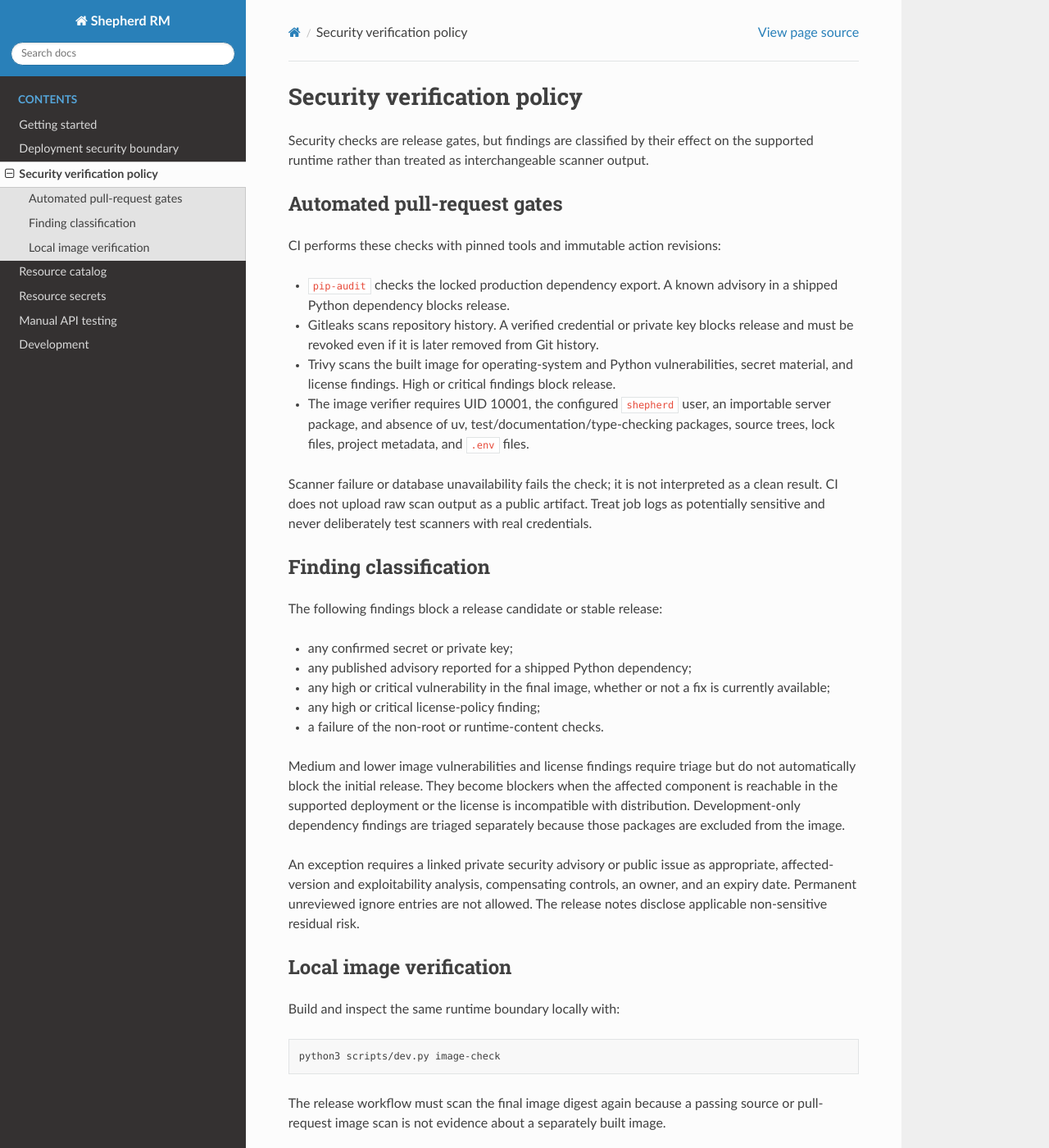
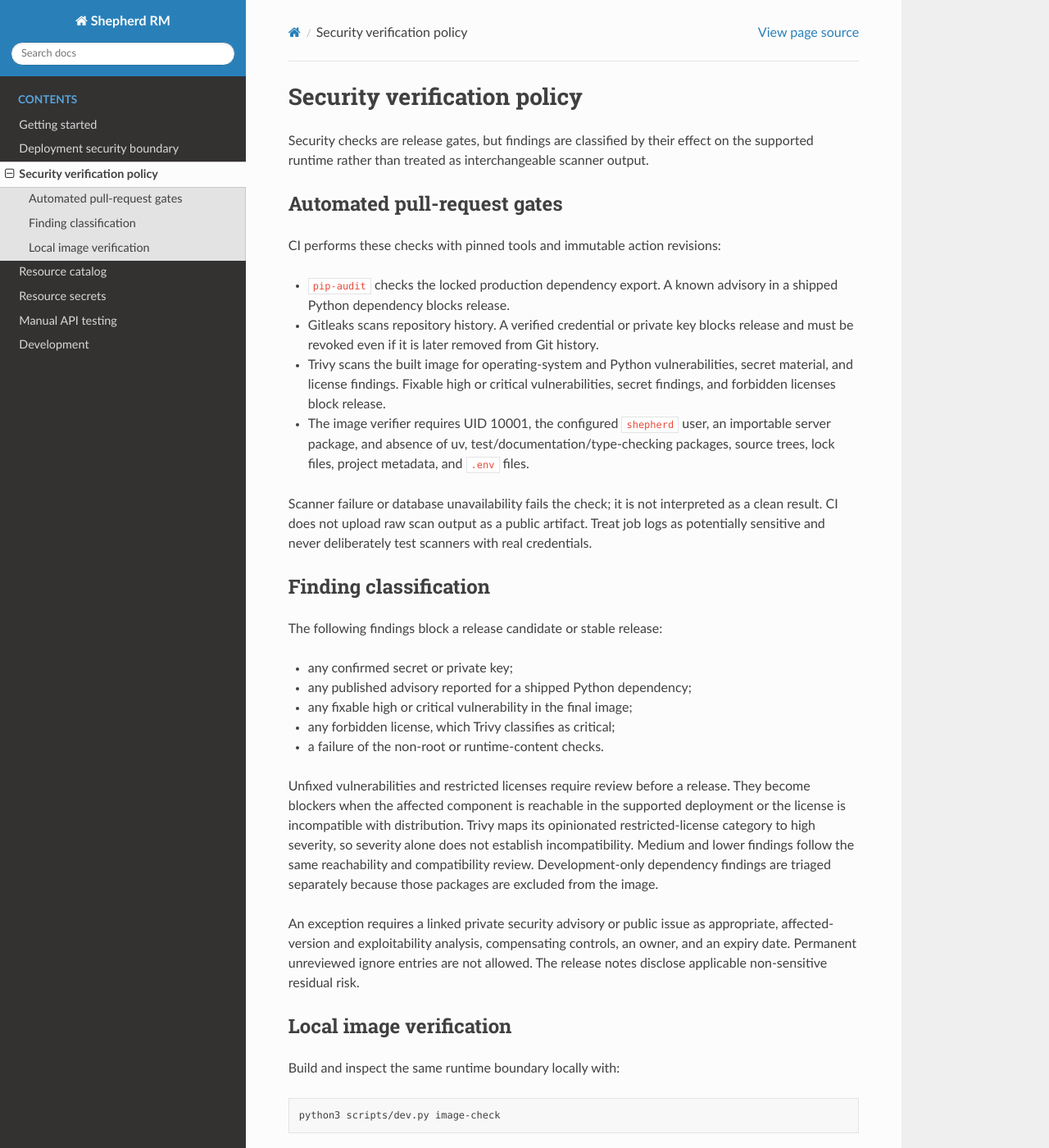
Before and after one commit to nassauwinter/shepherdrm, a Sphinx documentation site: the page built from docs/security-controls.md, in a window 1280 px wide and 1400 px high. Shown: the whole window at 82% size. Built offline with Sphinx 7.4.7 and the Read the Docs theme 3.1.0, drawn with Linux system fonts in a browser that asks for light colours.

Commit message:
Security (CI): Classify image findings accurately
Patch runtime OS packages before image verification.

Block fixable high or critical vulnerabilities and forbidden licenses. Review unfixed vulnerabilities and restricted licenses separately.

```diff
--- a/docs/security-controls.md
+++ b/docs/security-controls.md
@@ -12,7 +12,8 @@ CI performs these checks with pinned tools and immutable action revisions:
 - Gitleaks scans repository history. A verified credential or private key blocks
   release and must be revoked even if it is later removed from Git history.
 - Trivy scans the built image for operating-system and Python vulnerabilities,
-  secret material, and license findings. High or critical findings block release.
+  secret material, and license findings. Fixable high or critical vulnerabilities,
+  secret findings, and forbidden licenses block release.
 - The image verifier requires UID 10001, the configured `shepherd` user, an
   importable server package, and absence of uv, test/documentation/type-checking
   packages, source trees, lock files, project metadata, and `.env` files.
@@ -28,16 +29,17 @@ The following findings block a release candidate or stable release:
 
 - any confirmed secret or private key;
 - any published advisory reported for a shipped Python dependency;
-- any high or critical vulnerability in the final image, whether or not a fix is
-  currently available;
-- any high or critical license-policy finding;
+- any fixable high or critical vulnerability in the final image;
+- any forbidden license, which Trivy classifies as critical;
 - a failure of the non-root or runtime-content checks.
 
-Medium and lower image vulnerabilities and license findings require triage but do
-not automatically block the initial release. They become blockers when the
-affected component is reachable in the supported deployment or the license is
-incompatible with distribution. Development-only dependency findings are triaged
-separately because those packages are excluded from the image.
+Unfixed vulnerabilities and restricted licenses require review before a release.
+They become blockers when the affected component is reachable in the supported
+deployment or the license is incompatible with distribution. Trivy maps its
+opinionated restricted-license category to high severity, so severity alone does
+not establish incompatibility. Medium and lower findings follow the same
+reachability and compatibility review. Development-only dependency findings are
+triaged separately because those packages are excluded from the image.
 
 An exception requires a linked private security advisory or public issue as
 appropriate, affected-version and exploitability analysis, compensating controls,
```
Also changed, not shown: 3 other files.
